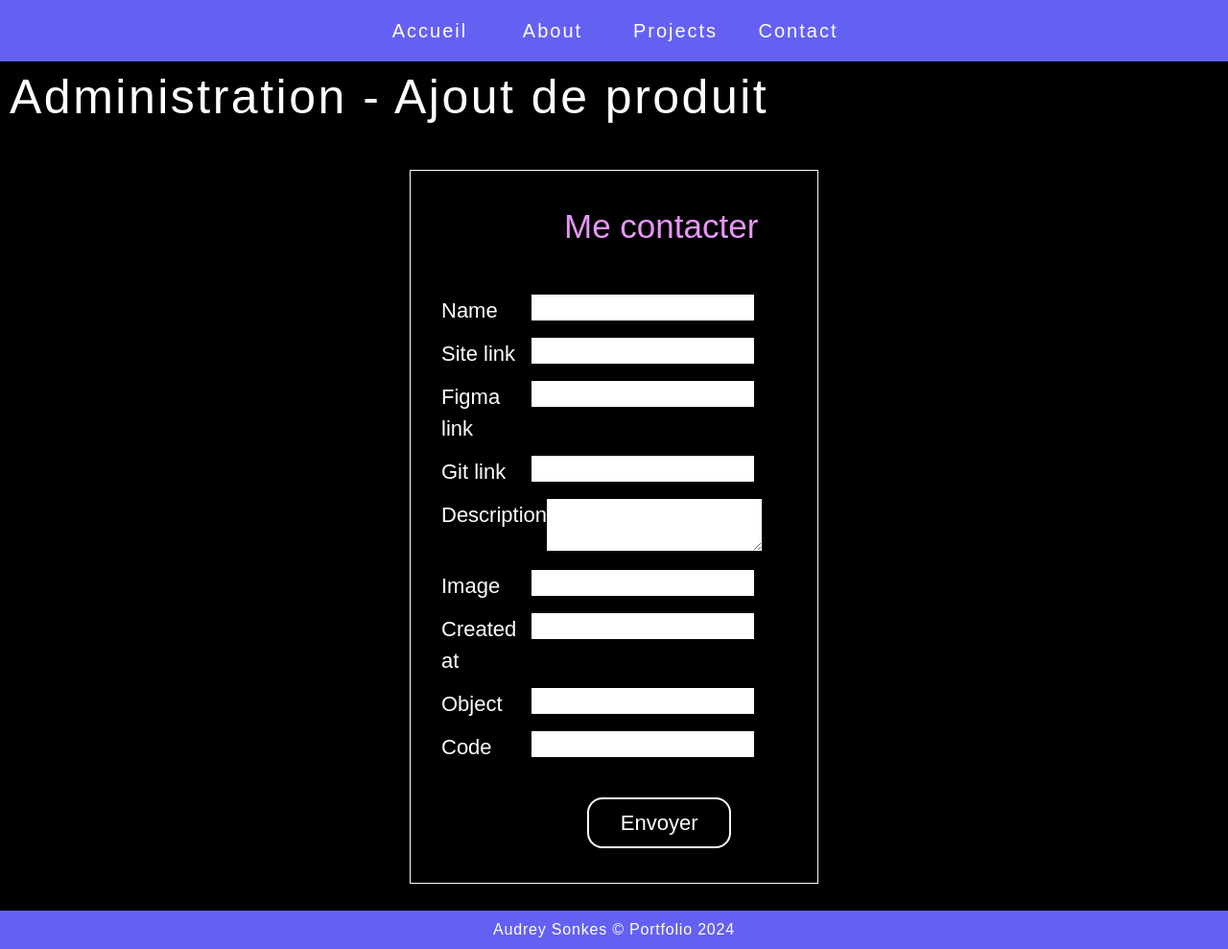
After one commit to asonkes/portfolioSymfo, a Symfony app: template templates/admin/project/add.html.twig in a window 1280 px wide. The commit adds this page. Shown: the whole page at 96% size. Run offline with Twig, Linux system fonts and the light colour scheme; the template is opened without the code that fills it, so the values that code supplies are empty; form fields are guessed from the names that the template uses; style sheets or scripts are compiled from the project's sources; some libraries are stand-ins or nearby versions; some web fonts are replaced.

Commit message:
page admin - ajout produit

```diff
--- a/tailwind.config.js
+++ b/tailwind.config.js
@@ -7,7 +7,8 @@ module.exports = {
     "./templates/includes/partials/footer.html.twig",
     "./templates/home/index.html.twig",
     "./templates/security/login.html.twig",
-    "./templates/admin/project/project.html.twig"
+    "./templates/admin/project/index.html.twig",
+    "./templates/admin/project/add.html.twig"
   ],
   theme: {
     fontFamily: {
--- /dev/null
+++ b/templates/admin/project/add.html.twig
@@ -0,0 +1,116 @@
+{% extends "base.html.twig" %}
+
+{% block title %}
+	Admin - Ajout de produit
+{% endblock %}
+
+{% block body %}
+
+	<div class="max-w-full h-full flex flex-col font-family bg-black" id="admin">
+		<h2 class="text-white text-50 p-2.5 pt-16 tracking-wider">Administration - Ajout de produit</h2>
+
+		<div class="w-full h-screen max-lgBIG:w-full">
+			<div class="max-w-full h-full flex justify-center items-center">
+
+				<div class="w-2/6 flex flex-col items-center border border-white">
+					<div class="w-full my-3 flex">
+						<div class="w-32 text-white text-22 max-s:text-22 max-xs:text-18"></div>
+						<div class="w-full text-18 text-rose max-sBIG:text-16">
+							<h3 class="my-5 text-rose text-center text-35">Me contacter</h3>
+						</div>
+					</div>
+
+					<div class="text-red">
+						{{ form_errors(projectForm) }}
+					</div>
+
+					{{ form_start(projectForm) }}
+
+					<div class="w-full my-3 flex">
+						<div class="w-32 text-white text-22 max-s:text-22 max-xs:text-18">
+							{{ form_label(projectForm.name)}}
+						</div>
+						<div class="w-full text-18 text-rose max-sBIG:text-16">
+							{{ form_widget(projectForm.name)}}
+						</div>
+					</div>
+					<div class="w-full my-3 flex">
+						<div class="w-32 text-white text-22 max-s:text-22 max-xs:text-18">
+							{{ form_label(projectForm.siteLink)}}
+						</div>
+						<div class="w-full text-18 text-rose max-sBIG:text-16">
+							{{ form_widget(projectForm.siteLink)}}
+						</div>
+					</div>
+					<div class="w-full my-3 flex">
+						<div class="w-32 text-white text-22 max-s:text-22 max-xs:text-18">
+							{{ form_label(projectForm.figmaLink)}}
+						</div>
+						<div class="w-full text-18 text-rose max-sBIG:text-16">
+							{{ form_widget(projectForm.figmaLink)}}
+						</div>
+					</div>
+					<div class="w-full my-3 flex">
+						<div class="w-32 text-white text-22 max-s:text-22 max-xs:text-18">
+							{{ form_label(projectForm.gitLink)}}
+						</div>
+						<div class="w-full text-18 text-rose max-sBIG:text-16">
+							{{ form_widget(projectForm.gitLink)}}
+						</div>
+					</div>
+					<div class="w-full my-3 flex">
+						<div class="w-32 text-white text-22 max-s:text-22 max-xs:text-18">
+							{{ form_label(projectForm.description)}}
+						</div>
+						<div class="w-full text-18 text-rose max-sBIG:text-16">
+							{{ form_widget(projectForm.description)}}
+						</div>
+					</div>
+					<div class="w-full my-3 flex">
+						<div class="w-32 text-white text-22 max-s:text-22 max-xs:text-18">
+							{{ form_label(projectForm.image)}}
+						</div>
+						<div class="w-full text-18 text-rose max-sBIG:text-16">
+							{{ form_widget(projectForm.image)}}
+						</div>
+					</div>
+					<div class="w-full my-3 flex">
+						<div class="w-32 text-white text-22 max-s:text-22 max-xs:text-18">
+							{{ form_label(projectForm.created_at)}}
+						</div>
+						<div class="w-full text-18 text-rose max-sBIG:text-16">
+							{{ form_widget(projectForm.created_at)}}
+						</div>
+					</div>
+					<div class="w-full my-3 flex">
+						<div class="w-32 text-white text-22 max-s:text-22 max-xs:text-18">
+							{{ form_label(projectForm.object)}}
+						</div>
+						<div class="w-full text-18 text-rose max-sBIG:text-16">
+							{{ form_widget(projectForm.object)}}
+						</div>
+					</div>
+					<div class="w-full my-3 flex">
+						<div class="w-32 text-white text-22 max-s:text-22 max-xs:text-18">
+							{{ form_label(projectForm.code)}}
+						</div>
+						<div class="w-full text-18 text-rose max-sBIG:text-16">
+							{{ form_widget(projectForm.code)}}
+						</div>
+					</div>
+
+					<div class="w-full my-4 flex">
+						<div class="w-32 text-white text-22 max-s:text-22 max-xs:text-18"></div>
+						<div class="w-full text-18 text-rose max-sBIG:text-16">
+							<div class="flex justify-center my-5">
+								<button type="submit" class="buttonLink--medium text-22 text-white p-2 border-2 border-white rounded-2xl hover:text-rose">Envoyer</button>
+							</div>
+						</div>
+					</div>
+					{{ form_end(projectForm) }}
+				</div>
+			</div>
+		</div>
+	</div>
+
+{% endblock %}
--- a/templates/admin/project/project.html.twig
+++ b/templates/admin/project/index.html.twig
@@ -74,5 +74,8 @@
 			</div>
 		</div>
 
+		<div class="flex justify-center mb-5">
+			<a href="{{ path('admin_projects_add')}}" class="buttonLink--medium text-22 text-white p-2 border-2 border-white rounded-2xl hover:text-rose">Ajouter un produit</a>
+		</div>
 	</div>
 </div>{% endblock %}
```
Also changed, not shown: src/Controller/Admin/ProjectController.php (+28 -4 lines), src/Form/ProjectsFormType.php (added, +55 -0 lines), templates/admin/project/delete.html.twig (added, +14 -0 lines), templates/admin/project/edit.html.twig (added, +14 -0 lines).
